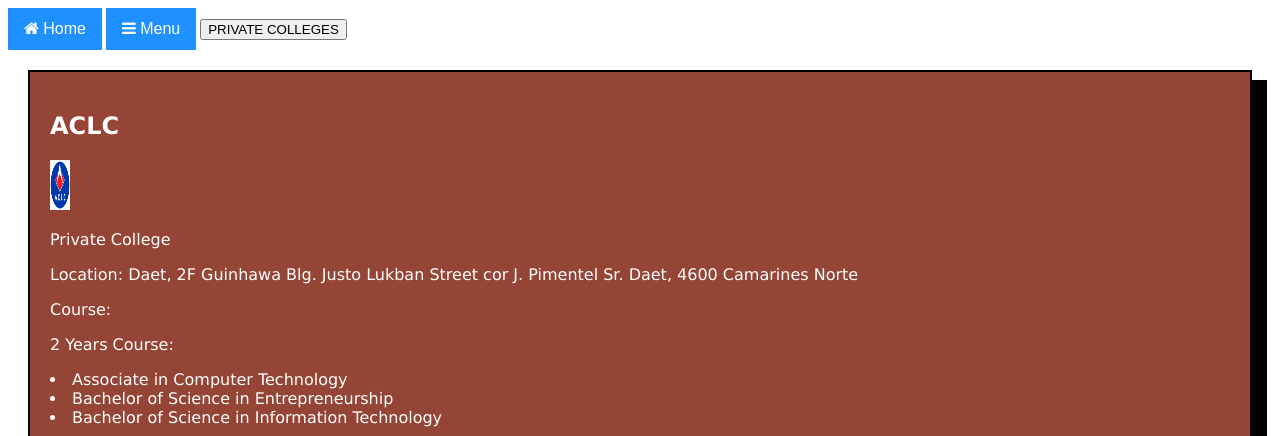
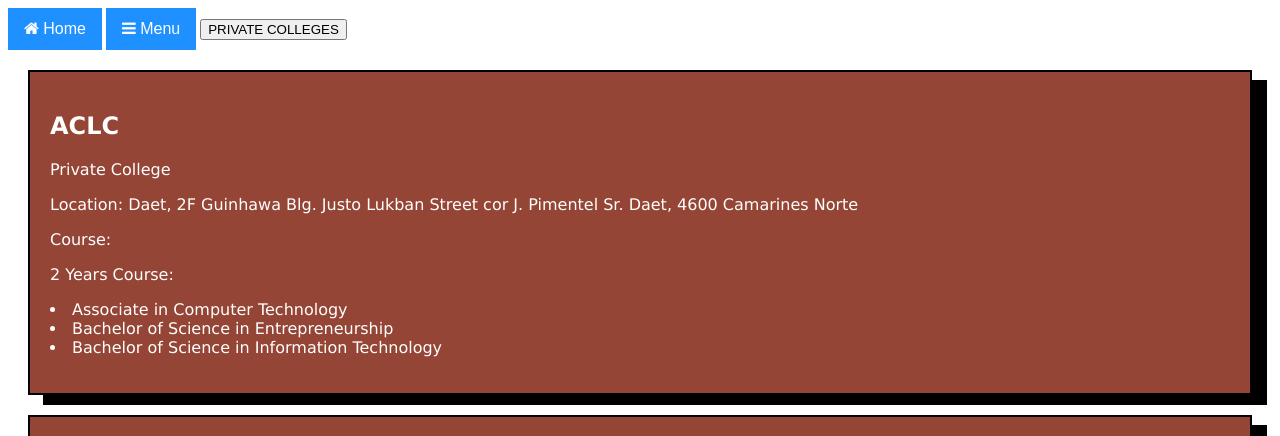
Before and after one commit to Lesterelizes29/Colleges-in-Camarines-Norte, a plain HTML site: page index.html in a window 1280 px wide. Shown: the top 436 px of the page. Drawn offline with Linux system fonts and the light colour scheme.

Commit message:
Update index.html

```diff
--- a/index.html
+++ b/index.html
@@ -78,7 +78,7 @@
 <div id="CNSC">
   <div class="private">
     <h2>ACLC</h2>
-    <img src="Source/IMG/ACLC.png" style="width:20px; height:50px;">
+    <!--<img src="Source/IMG/ACLC.png" style="width:20px; height:50px;">-->
     <p> Private College </p>
     <p>Location: Daet, 2F Guinhawa Blg. Justo Lukban Street cor J. Pimentel Sr. Daet, 4600 Camarines Norte </p>
     <p> Course: </p>
```
